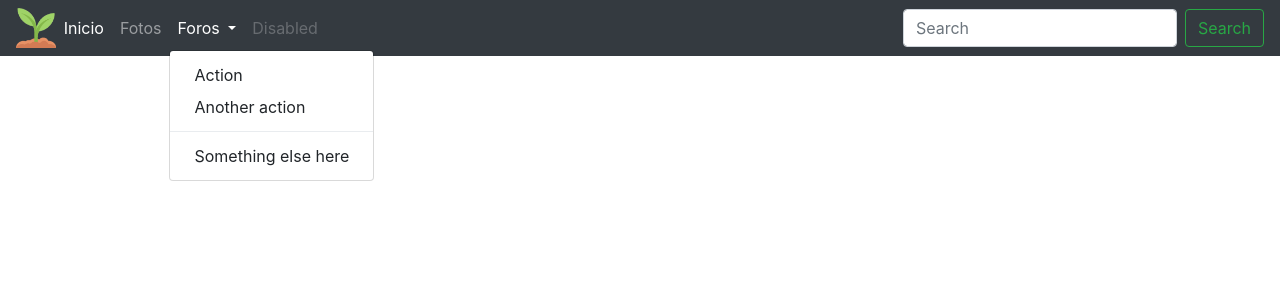
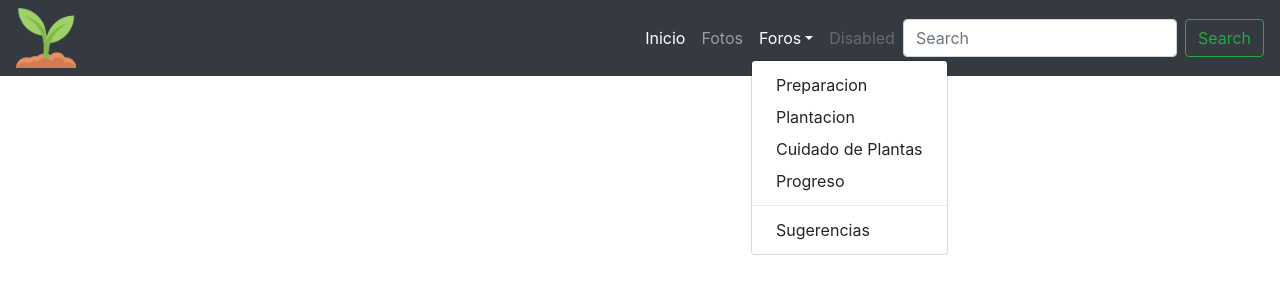
Before and after one commit to Samas1503/Pagina_Web, a plain HTML site: page index.html in a window 1280 px wide. Both pictures are taken after a click on the button "Foros". Drawn offline with Linux system fonts and the light colour scheme.

Commit message:
menu terminado

```diff
--- a/index.html
+++ b/index.html
@@ -12,12 +12,12 @@
 <body>
     <header>
         <nav class="navbar navbar-expand-lg navbar-dark bg-dark">
-            <img src="img/iconos/icono.png" height="40" alt="">
-            <button class="navbar-toggler" type="button" data-toggle="collapse" data-target="#navbarSupportedContent" aria-controls="navbarSupportedContent" aria-expanded="false" aria-label="Toggle navigation">
+            <img src="img/iconos/icono.png" height="60" alt="">
+            <button class="navbar-toggler" type="button" data-toggle="collapse" data-target="#menu" aria-controls="menu" aria-expanded="false" aria-label="Toggle navigation">
               <span class="navbar-toggler-icon"></span>
             </button>
-            <div class="collapse navbar-collapse" id="navbarSupportedContent">
-                <ul class="navbar-nav mr-auto">
+            <div class="collapse navbar-collapse" id="menu">
+                <ul class="navbar-nav ml-auto">
                     <li class="nav-item active">
                         <a class="nav-link" href="#">Inicio</a>
                     </li>
@@ -25,14 +25,14 @@
                         <a class="nav-link" href="#">Fotos</a>
                     </li>
                     <li class="nav-item dropdown">
-                        <a class="nav-link dropdown-toggle" href="#" id="navbarDropdown" role="button" data-toggle="dropdown" aria-haspopup="true" aria-expanded="false">
-                    Foros
-                  </a>
-                        <div class="dropdown-menu" aria-labelledby="navbarDropdown">
-                            <a class="dropdown-item" href="#">Action</a>
-                            <a class="dropdown-item" href="#">Another action</a>
+                        <a class="nav-link dropdown-toggle" href="#" id="desplegable" role="button" data-toggle="dropdown" aria-haspopup="true" aria-expanded="false">Foros</a>
+                        <div class="dropdown-menu" aria-labelledby="desplegable">
+                            <a class="dropdown-item" href="#">Preparacion</a>
+                            <a class="dropdown-item" href="#">Plantacion</a>
+                            <a class="dropdown-item" href="#">Cuidado de Plantas</a>
+                            <a class="dropdown-item" href="#">Progreso</a>
                             <div class="dropdown-divider"></div>
-                            <a class="dropdown-item" href="#">Something else here</a>
+                            <a class="dropdown-item" href="#">Sugerencias</a>
                         </div>
                     </li>
                     <li class="nav-item">
```
